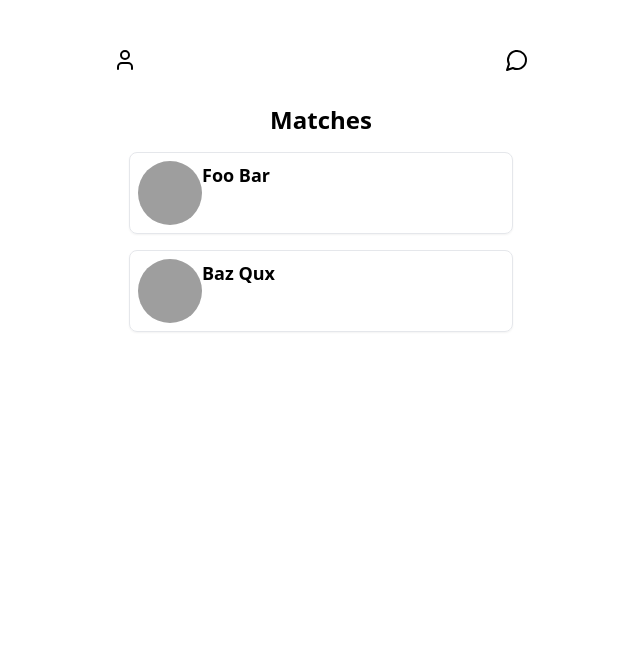
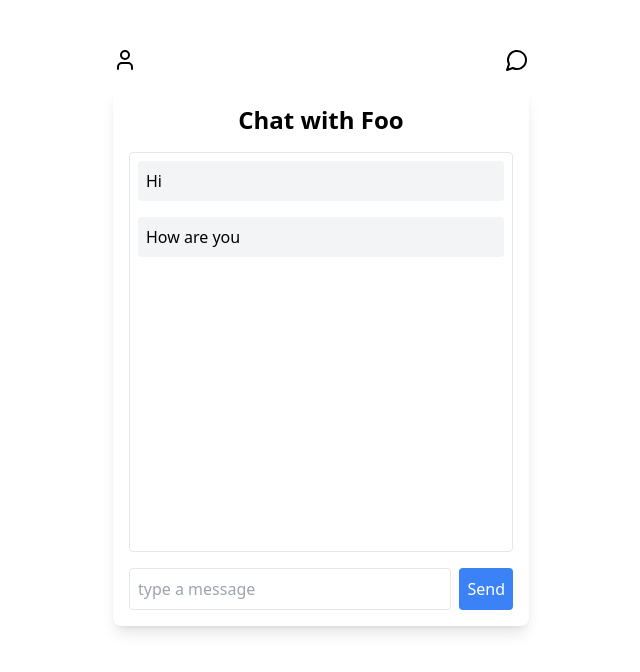
Before and after one commit to pabasara-1120/datebot-frontend, a React (Vite) app: page / in a window 1280 px wide. Shown: the top 672 px of the page, without its empty margins (319-959 px from the left). Built offline with nearby package versions, Linux system fonts and the light colour scheme.

Commit message:
add chat component

```diff
--- a/src/App.jsx
+++ b/src/App.jsx
@@ -50,20 +50,60 @@ const MatchesList = () => (
   </div>
 );
 
+const ChatScreen = () => {
+  const [input,setInput] = useState('');
+
+  const handleSend = ()=>{
+    if(input.trim()){
+      console.log(input)
+      setInput('');
+    }
+
+
+  }
+
+  return (
+    <div className="rounded-lg overflow-hidden bg-white shadow-lg p-4">
+      <h2 className="text-2xl font-bold mb-4">Chat with Foo</h2>
+      <div className="h-[50vh] border rounded overflow-y-auto mb-4 p-2">
+        {["Hi", "How are you"].map((message, index) => (
+          <div key={index} className="text-left">
+            <div className="mb-4 p-2 rounded bg-gray-100">{message}</div>
+          </div>
+        ))}
+      </div>
+      <div className='flex'>
+        <input
+        type='text'
+        value={input}
+        onChange={(e)=> setInput(e.target.value)}
+        className='border flex-1 rounded p-2 mr-2'
+        placeholder='type a message'></input>
+        <button
+        className='bg-blue-500 text-white rounded p-2'
+        onClick={handleSend}>Send</button>
+      </div>
+    </div>
+  );
+};
+
+
+
 
 
 
 function App() {
 
-  const [currentScreen, setCurrentScreen] = useState("matches");
+  const [currentScreen, setCurrentScreen] = useState("chat");
 
   const renderScreen =() =>{
     switch (currentScreen) {
       case "profile":
         return <ProfileSelector/>;
       case "matches":
-        return <MatchesList/>
-
+        return <MatchesList/>;
+      case "chat":
+        return <ChatScreen/>;
 
 
 
```
